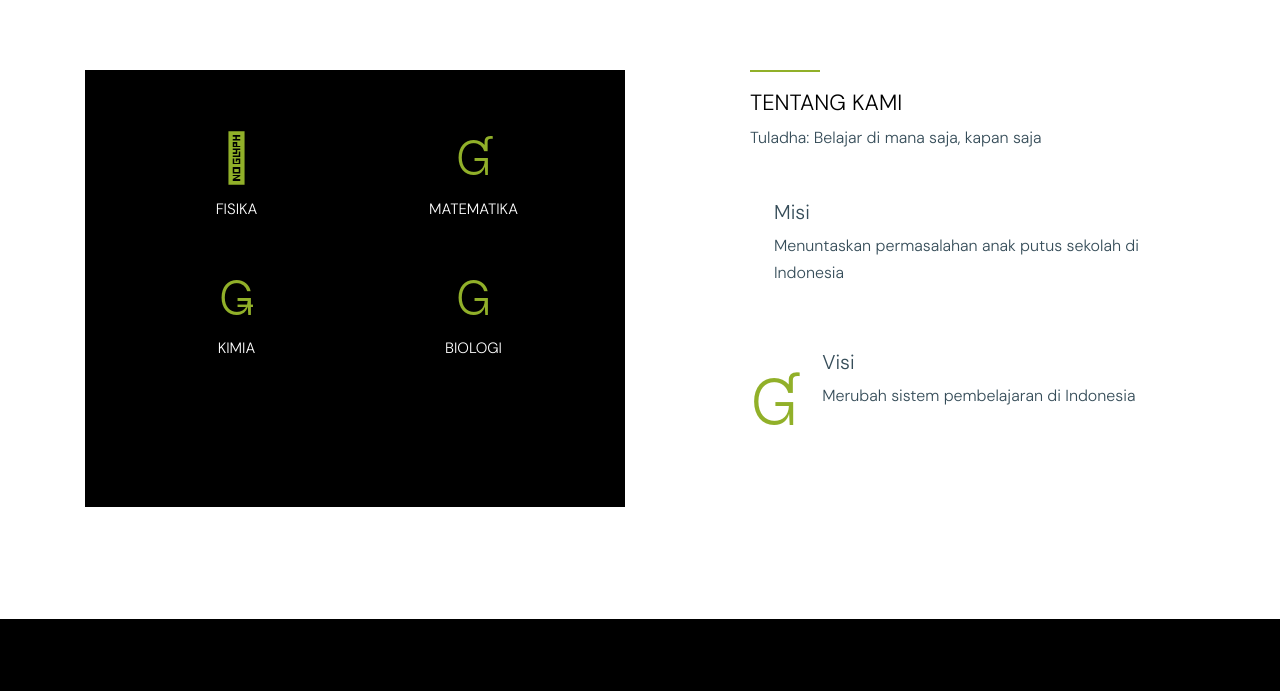
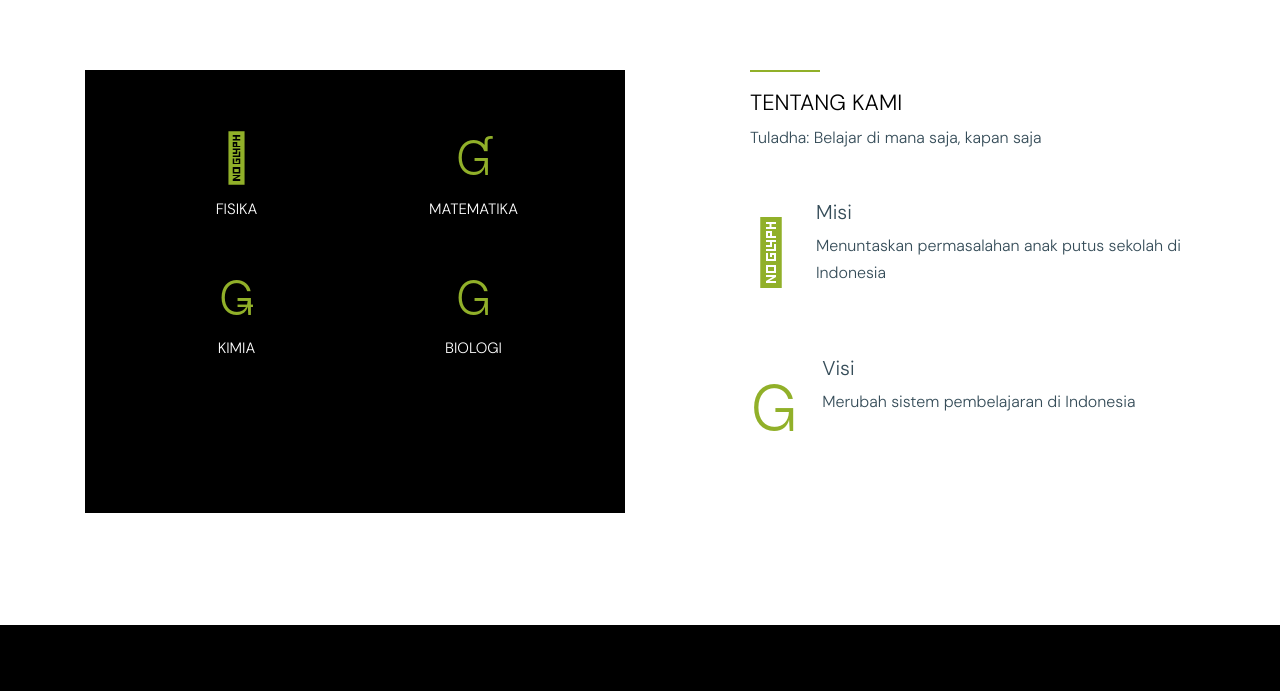
Before and after one commit to 2019Ganjil-PemrogramanBerbasisWeb/tugas2-web-quorush, a PHP site: page / in a window 1280 px wide. Shown: the part 719-1410 px from the top of the page. Run offline with PHP 8.4, Linux system fonts and the light colour scheme; a user stored in the database is signed in; some web fonts are replaced.

Commit message:
Update index.php

```diff
--- a/index.php
+++ b/index.php
@@ -68,7 +68,7 @@
             <nav class="site-navigation text-right ml-auto d-none d-lg-block" role="navigation">
               <ul class="site-menu main-menu js-clone-nav ml-auto ">
                 <li class="active"><a href="index.html" class="nav-link">Home</a></li>
-                <li><a href="service.html" class="nav-link">Layanan</a></li>
+                <li><a href="layanan.html" class="nav-link">Layanan</a></li>
                 <li><a href="contact.html" class="nav-link">Kontak</a></li>
                 <li><a href="login.php" class="nav-link">Login</a></li>
               </ul>
@@ -152,7 +152,7 @@
 
           <div class="service-39290 d-flex align-items-start mb-5">
             <div class="media-icon mr-4">
-              <span class="flaticon-house-1"></span>
+              <span class="flaticon-atom"></span>
             </div>
             <div class="text">
               <h3>Misi</h3>
@@ -162,7 +162,7 @@
 
           <div class="service-39290 d-flex align-items-start mb-5">
             <div class="media-icon  mr-4">
-              <span class="flaticon-calculator"></span>
+              <span class="flaticon-dna"></span>
             </div>
             <div class="text">
               <h3>Visi</h3>
```
